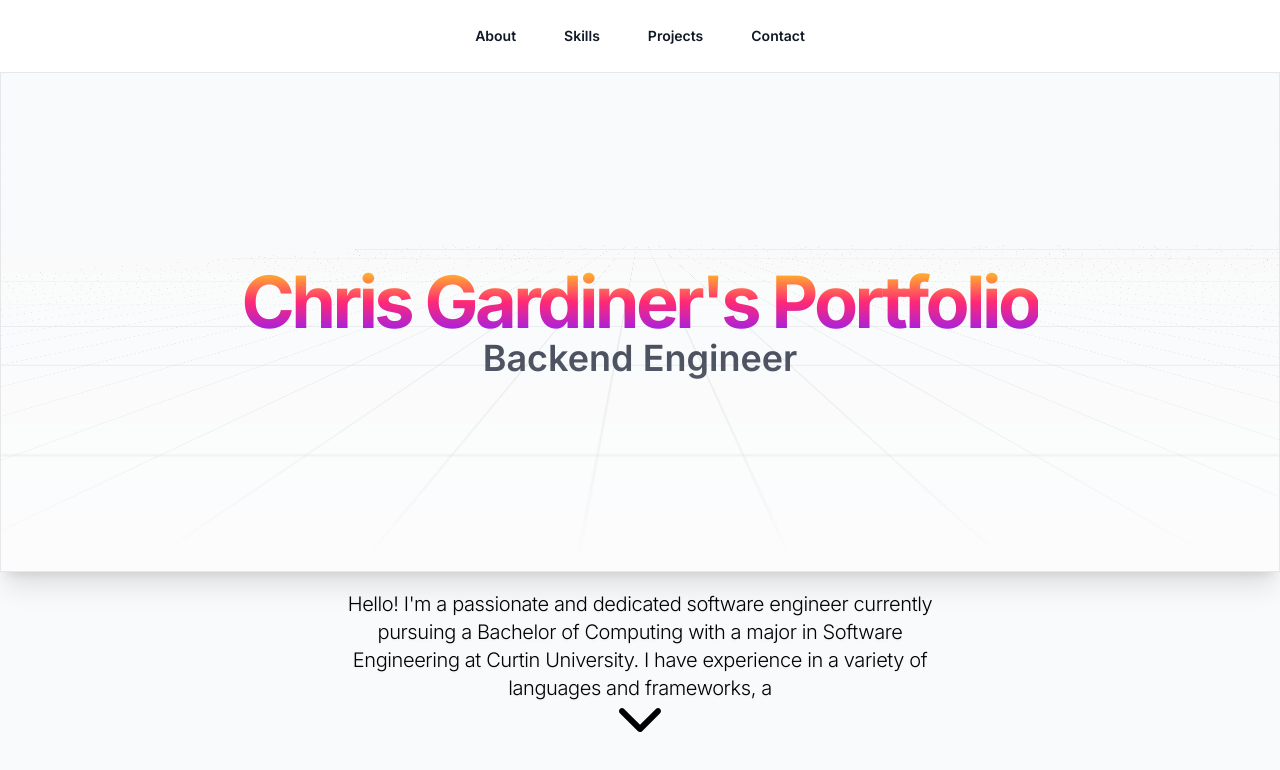
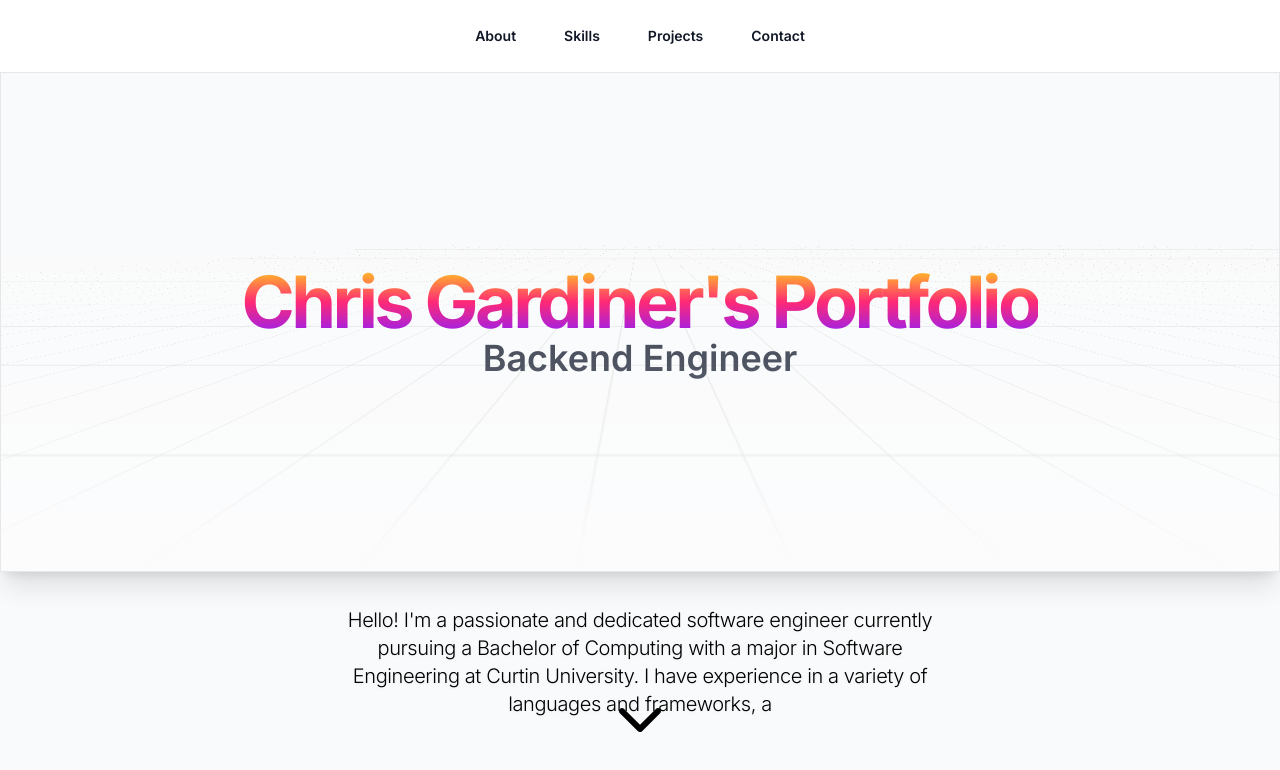
Before and after one commit to chrisg06/porfolio-website, a Next.js app: page /home in a window 1280 px wide. Shown: the top 770 px of the page. Built offline with nearby package versions, Linux system fonts and the light colour scheme.

Commit message:
update home section spacing

```diff
--- a/src/app/home/page.tsx
+++ b/src/app/home/page.tsx
@@ -7,14 +7,13 @@ import TypingAnimation from "@/components/magicui/typing-animation";
 
 export default function HomePage() {
   return (
-    <div className="min-h-screen grid grid-rows-[auto_auto_1fr]">
+    <div className="min-h-screen grid grid-rows-[auto_auto_1fr] w-full">
       <Header />
       <HomeHeroGrid
         title="Chris Gardiner's Portfolio"
         subtitle="Backend Engineer"
       />
-
-      <section id="home" className="p-4">
+      <section id="home" className="p-4 mt-8">
         <div className="flex items-center justify-center h-full">
           <TypingAnimation
             className="text-center font-light text-xl w-2/3 md:w-1/2 3xl:-translate-x-32 -translate-y-10"
```
